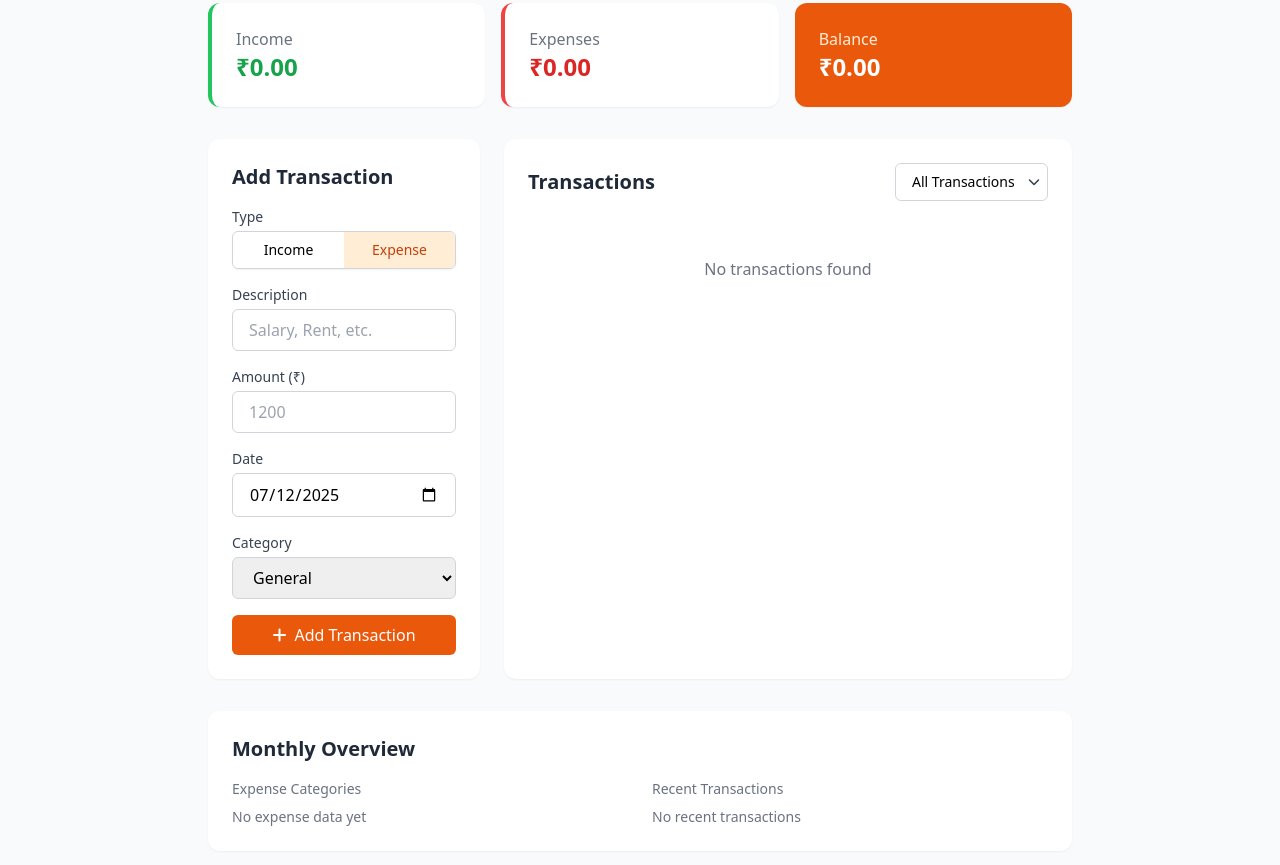
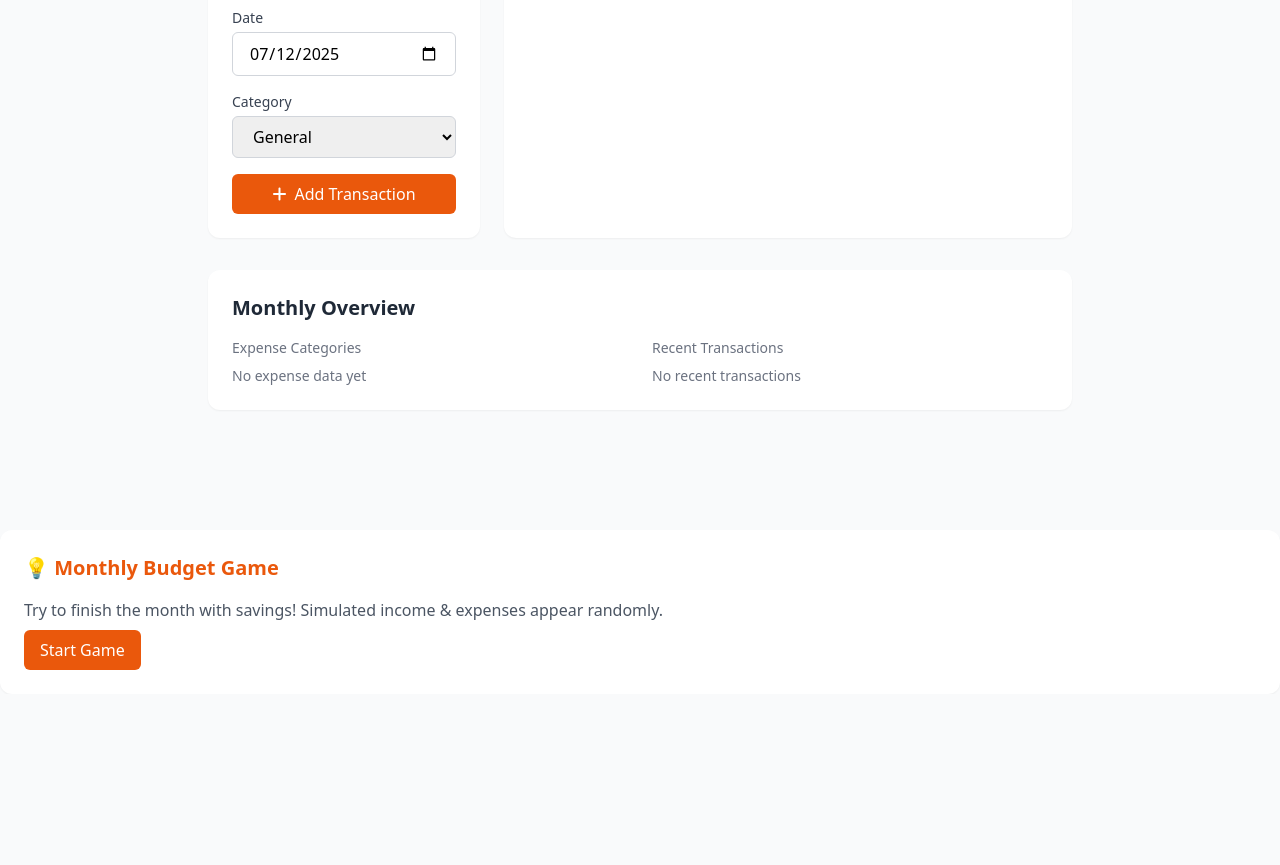
Before and after one commit to vin9415/BudgetPlanner, a plain HTML site: page index.html in a window 1280 px wide. Shown: the part 1017-1882 px from the top of the page. After the commit the page ends 1711 px from the top, so only its background shows below. Drawn offline with nearby package versions, Linux system fonts and the light colour scheme.

Commit message:
Add Monthly Budget Challenge game feature

```diff
--- a/index.html
+++ b/index.html
@@ -87,7 +87,7 @@
 
 <!--new banner-->
           <div class="my-6">
-      <img src="assets/finance-banner.webp" alt="Finance Icons Banner"
+      <img src="assets/image.png" alt="Finance Icons Banner"
            class="w-full h-auto rounded-xl shadow-sm border border-gray-200" />
     </div>
 
@@ -202,6 +202,45 @@
             <i class="fas fa-plus"></i>
         </button>
     </div>
+
+<!-- new game -->
+ <!-- 🟠 Add this inside your existing <body> where you want the game -->
+<div class="bg-white p-6 rounded-xl shadow-sm mt-10">
+  <h2 class="text-xl font-bold text-orange-600 mb-4">💡 Monthly Budget Game</h2>
+  <p class="text-gray-600 mb-2">Try to finish the month with savings! Simulated income & expenses appear randomly.</p>
+  <button onclick="startBudgetGame()" class="bg-orange-600 text-white px-4 py-2 rounded-md hover:bg-orange-700">
+    Start Game
+  </button>
+</div>
+
+<!-- 🟠 Place this script at the end of your existing <script> tag -->
+<script>
+  function startBudgetGame() {
+    const salary = Math.floor(Math.random() * 30000 + 20000);
+    const expenses = [
+      { name: '🏠 Rent', cost: Math.floor(Math.random() * 10000 + 5000) },
+      { name: '🍔 Groceries', cost: Math.floor(Math.random() * 3000 + 1000) },
+      { name: '🎬 Entertainment', cost: Math.floor(Math.random() * 2000 + 500) },
+      { name: '🚗 Transport', cost: Math.floor(Math.random() * 2000 + 500) }
+    ];
+
+    let message = `💰 Salary: ₹${salary}\n\n`;
+    let total = 0;
+
+    expenses.forEach(exp => {
+      message += `${exp.name}: ₹${exp.cost}\n`;
+      total += exp.cost;
+    });
+
+    const savings = salary - total;
+    message += `\n📊 Total Expenses: ₹${total}`;
+    message += `\n💡 Savings: ₹${savings}`;
+    message += savings >= 0 ? `\n\n✅ You saved money!` : `\n\n❌ You went over budget!`;
+
+    alert(message);
+  }
+</script>
+
 
     <script>
         document.addEventListener('DOMContentLoaded', function() {
```
Also changed, not shown: assets/image.png (added).
